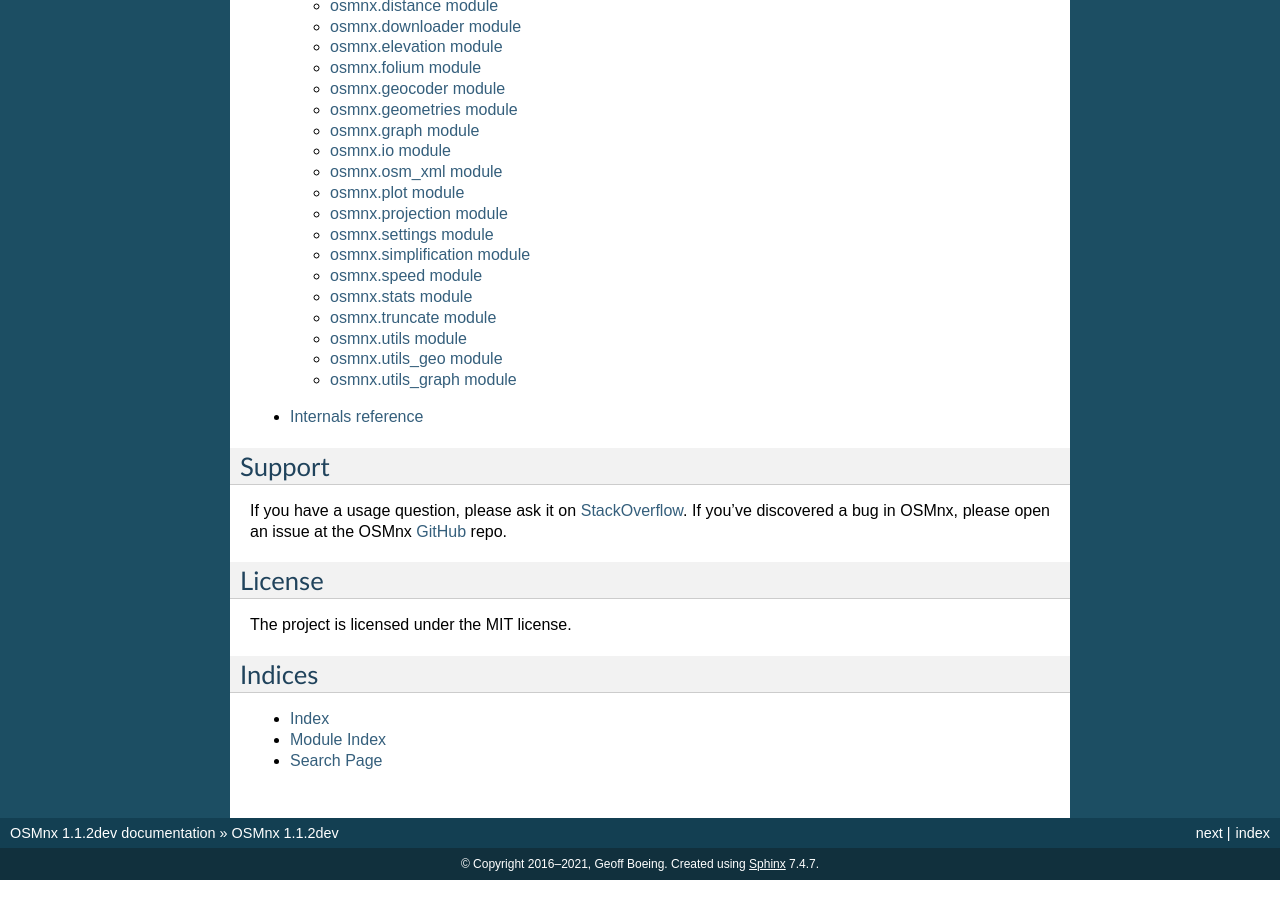
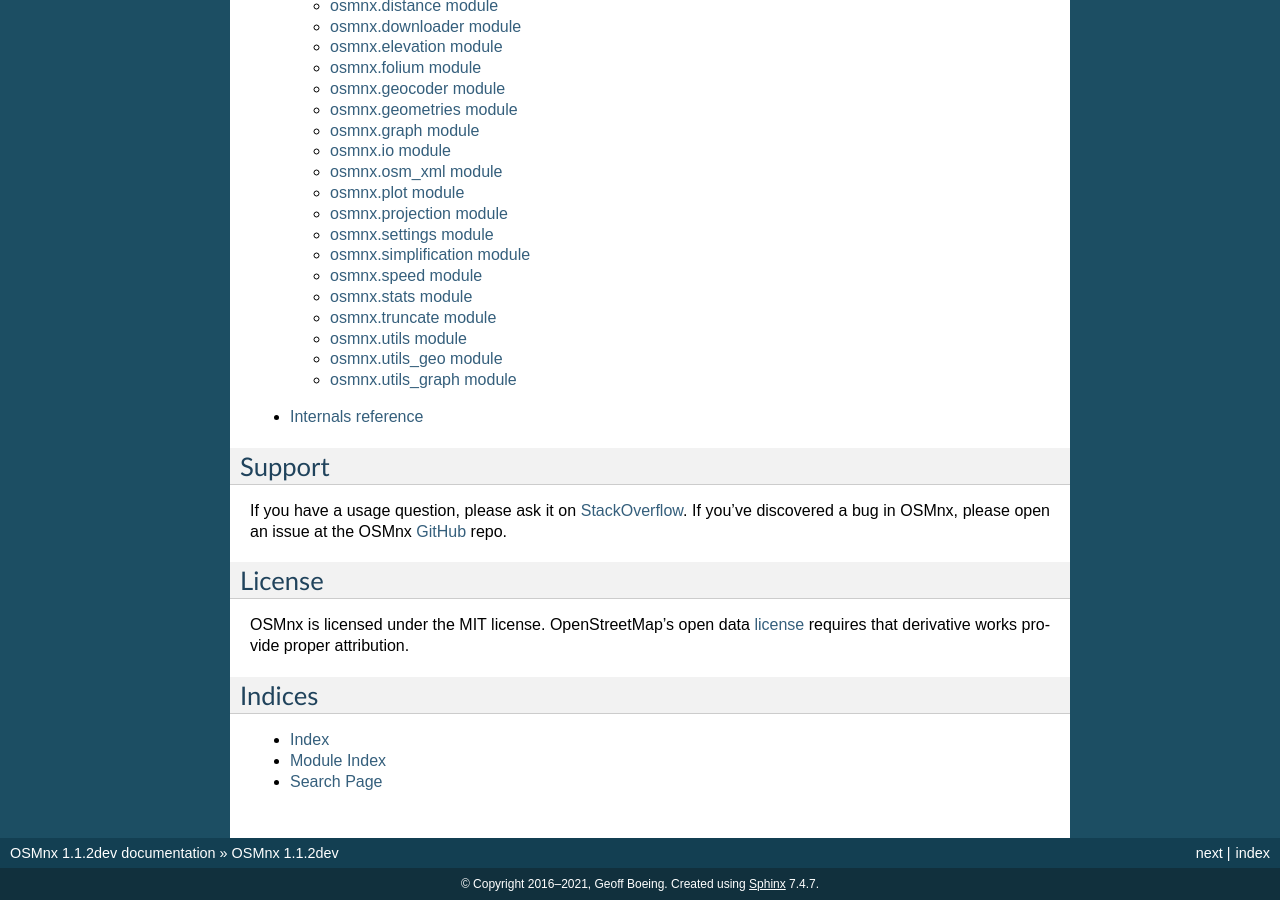
Before and after one commit to gboeing/osmnx, a Sphinx documentation site: the page built from docs/source/index.rst, in a window 1280 px wide and 900 px high, scrolled down 1691 px. Built offline with Sphinx 7.4.7, drawn with Linux system fonts in a browser that asks for light colours.

Commit message:
update license info

```diff
--- a/docs/source/index.rst
+++ b/docs/source/index.rst
@@ -98,7 +98,9 @@
 License
 -------
 
-The project is licensed under the MIT license.
+OSMnx is licensed under the MIT license. OpenStreetMap's open data `license`_ requires that derivative works provide proper attribution.
+
+.. _license: https://www.openstreetmap.org/copyright
 
 
 
```
